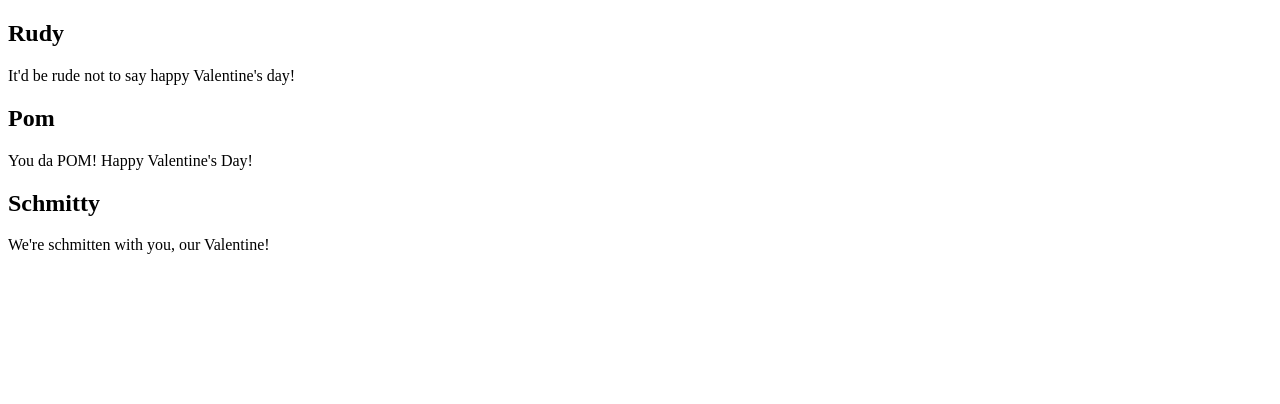
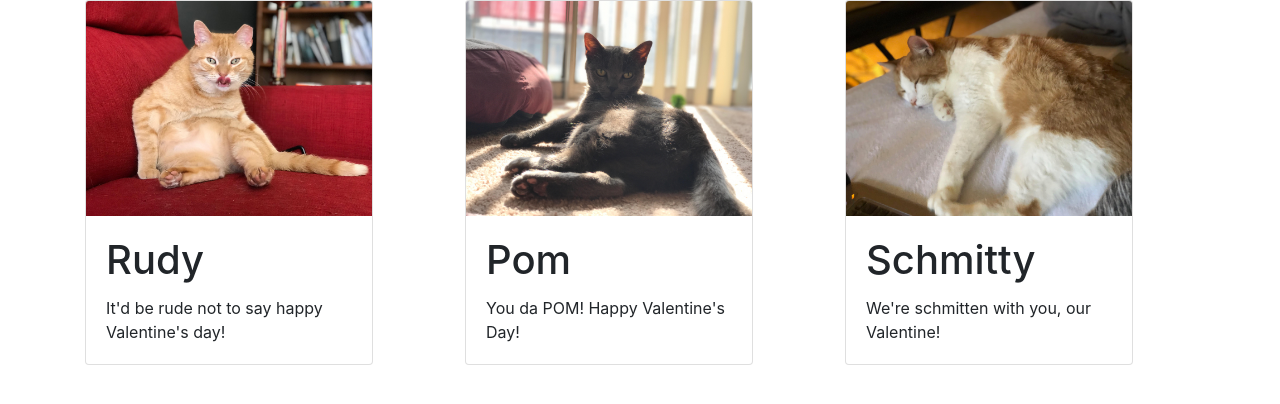
Before and after one commit to alexdarmos/valentines-day, a plain HTML site: page index.html in a window 1280 px wide. Drawn offline with Linux system fonts and the light colour scheme.

Commit message:
added styling with bootstrap

```diff
--- a/index.html
+++ b/index.html
@@ -4,26 +4,125 @@
     <meta charset="utf-8" />
     <meta http-equiv="X-UA-Compatible" content="IE=edge">
     <title>Javascript Function Exercises</title>
-    <link rel="stylesheet" type="text/css" media="screen" href="bootstrap-4.2.1-dist/boostrap.css"/>
+    <link rel="stylesheet" type="text/css" media="screen" href="bootstrap-4.2.1-dist/css/bootstrap.css"/>
     <link rel="stylesheet" type="text/css" media="screen" href="stylesheet.css"/>
 
 
     <meta name="viewport" content="width=device-width, initial-scale=1">
 </head>
 <body>
+
+
     <main class="container">
+            <div class="row">
+                    <div class="col">
+                            <div class="card" style="width: 18rem;">
+                                    <img src="rudy.jpg" class="card-img-top" alt="cute kitten">
+
+                                    <div class="card-body">
         <section id="valentine-1--section" class="valentine">
-            <h1 id="valentine-1--name" class="title"></h1>
-            <p id="valentine-1--message" class="message"></p>
+            <h1 class="card-title" id="valentine-1--name" class="title"></h1>
+            <p class = "card-text" id="valentine-1--message" class="message"></p>
         </section>
-        <section id="valentine-2--section" class="valentine">
+                            </div>
+                        </div>
+                    </div>
+
+                    <div class="col">
+                            <div class="card" style="width: 18rem;">
+                                    <img src="pom.jpg" class="card-img-top" alt="cute kitten">
+
+                                    <div class="card-body">
+        <section id="valentine-1--section" class="valentine">
+            <h1 class="card-title" id="valentine-2--name" class="title"></h1>
+            <p class = "card-text" id="valentine-2--message" class="message"></p>
+        </section>
+                            </div>
+                        </div>
+                    </div>
+
+                    <div class="col">
+                            <div class="card" style="width: 18rem;">
+                                    <img src="schmitty.jpg" class="card-img-top" alt="cute kitten">
+
+                                <div class="card-body">
+        <section id="valentine-1--section" class="valentine">
+            <h1 class="card-title" id="valentine-3--name" class="title"></h1>
+            <p class = "card-text" id="valentine-3--message" class="message"></p>
+        </section>
+                            </div>
+                        </div>
+                    </div>
+
+
+        <!-- <section id="valentine-2--section" class="valentine">
             <h1 id="valentine-2--name" class="name"></h1>
             <p id="valentine-2--message" class="message"></p>
         </section>
+
+
         <section id="valentine-3--section" class="valentine">
             <h1 id="valentine-3--name" class="name"></h1>
             <p id="valentine-3--message" class="message"></p>
         </section>
+            </div> -->
+
+
+
+
+
+        <!-- <div class="container">
+                <div class="row">
+                    <div class="col">
+                        Column 1
+                        <div class="card" style="width: 18rem;">
+                            <img src="https://placekitten.com/g/200/300" class="card-img-top" alt="cute kitten">
+                            <div class="card-body">
+                              <h5 class="card-title">meow</h5>
+                              <p class="card-text">Love favor packaging over toy kitty scratches couch bad kitty the dog smells bad pretend you want to go out but then don't yet hit you unexpectedly. </p>
+                              <a href="#" class="btn btn-primary">Go somewhere</a>
+                            </div>
+                          </div>
+                    </div>
+                    <div class="col">
+                        Column 2
+                        <div class="card" style="width: 18rem;">
+                            <img src="https://placekitten.com/200/300" class="card-img-top" alt="cute kitten">
+                            <div class="card-body">
+                              <h5 class="card-title">meow</h5>
+                              <p class="card-text">Love favor packaging over toy kitty scratches couch bad kitty the dog smells bad pretend you want to go out but then don't yet hit you unexpectedly. </p>
+                              <a href="#" class="btn btn-primary">Go somewhere</a>
+                            </div>
+                          </div>
+                    </div>
+                    <div class="col">
+                        Column 3
+                        <div class="card" style="width: 18rem;">
+                            <img src="https://placekitten.com/200/139" class="card-img-top" alt="cute kitten">
+                            <div class="card-body">
+                              <h5 class="card-title">meow</h5>
+                              <p class="card-text">Love favor packaging over toy kitty scratches couch bad kitty the dog smells bad pretend you want to go out but then don't yet hit you unexpectedly. </p>
+                              <a href="#" class="btn btn-primary">Go somewhere</a>
+                            </div>
+                          </div>
+                    </div>
+                </div>
+            </div>
+
+ -->
+
+
+
+
+
+
+
+
+
+
+
+
+
     </main>
     <script src="main.js"></script>
 </body>
```
